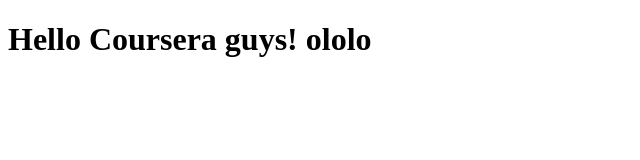
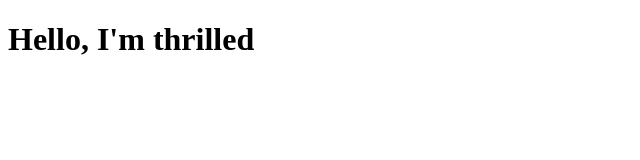
Before and after one commit to yhalinouski/test, a plain HTML site: page index.html in a window 1280 px wide. Shown: the whole page, without its empty margins (0-640 px from the left). Drawn offline with Linux system fonts and the light colour scheme.

Commit message:
next version of web file

```diff
--- a/index.html
+++ b/index.html
@@ -5,6 +5,6 @@
     <title>Hello Coursera</title>
   </head>
   <body>
-    <h1>Hello Coursera guys! ololo</h1
+    <h1>Hello, I'm thrilled</h1
   </body>
 </html>
```
